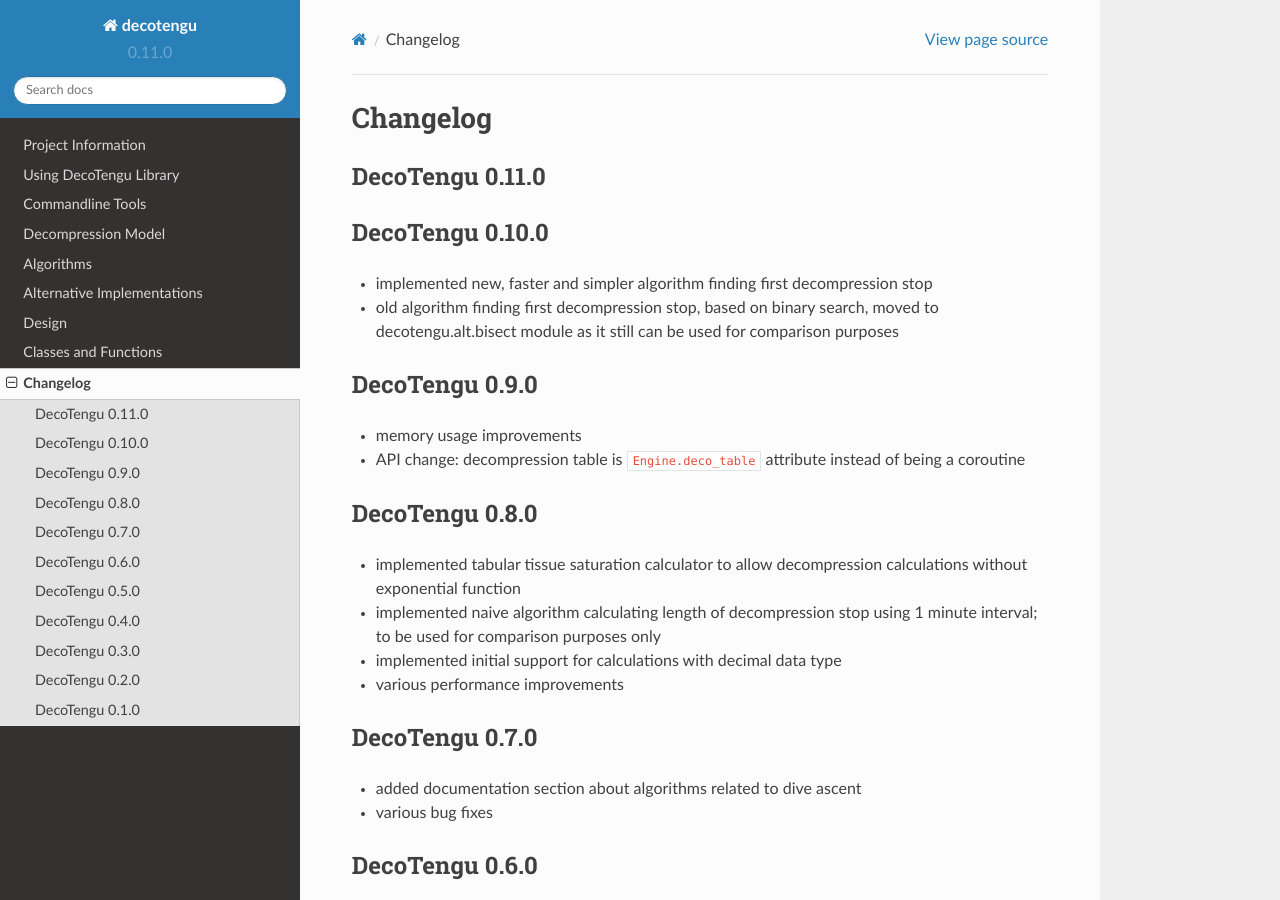
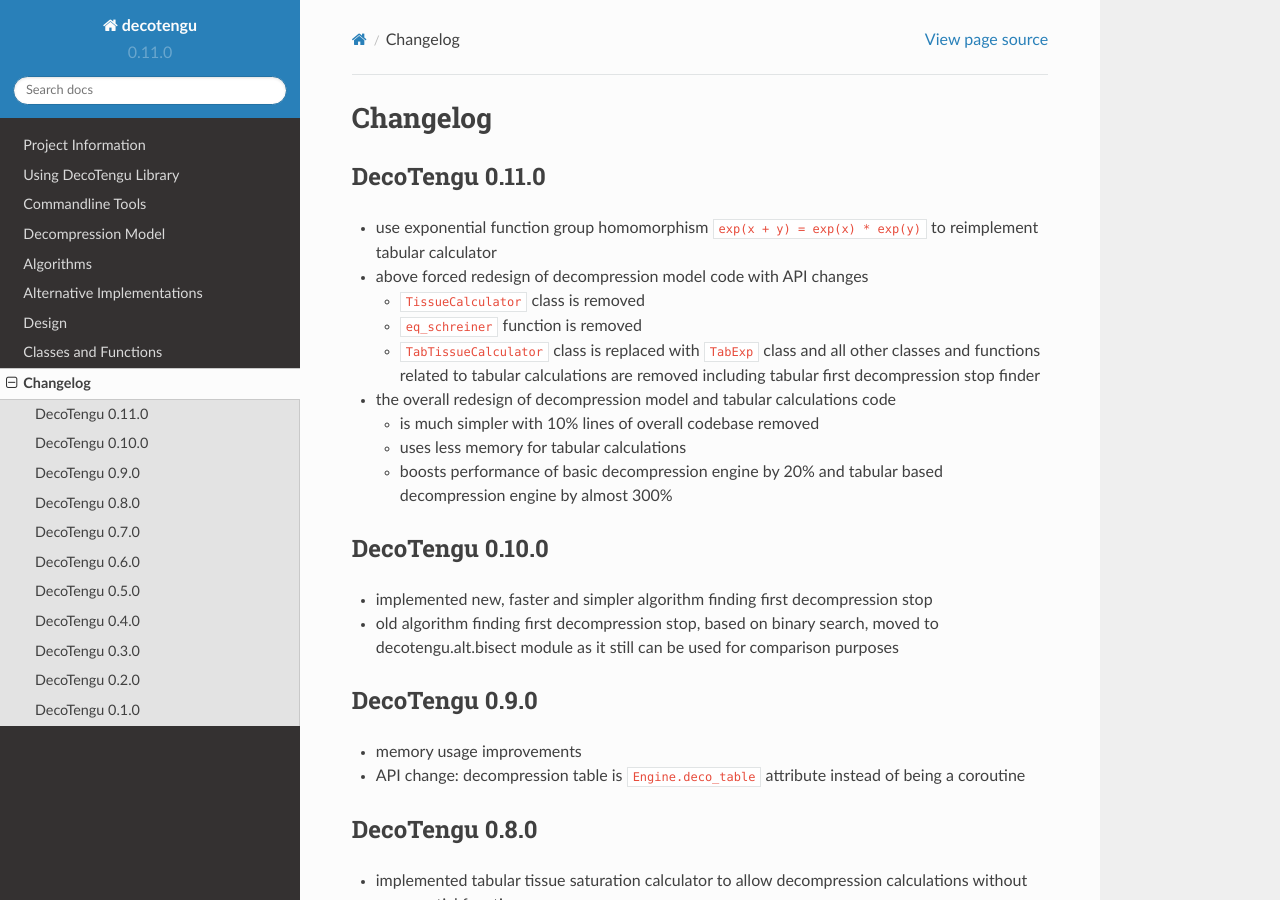
Before and after one commit to gully/decotengu, a Sphinx documentation site: the page built from doc/changelog.rst, in a window 1280 px wide and 900 px high. Built offline with Sphinx 7.4.7 and the Read the Docs theme 2.0.0, drawn with Linux system fonts in a browser that asks for light colours.

Commit message:
- added changelog for ver. 0.11.0

```diff
--- a/doc/changelog.rst
+++ b/doc/changelog.rst
@@ -2,6 +2,22 @@ Changelog
 =========
 DecoTengu 0.11.0
 ----------------
+- use exponential function group homomorphism ``exp(x + y) = exp(x) * exp(y)``
+  to reimplement tabular calculator
+- above forced redesign of decompression model code with API changes
+
+  - ``TissueCalculator`` class is removed
+  - ``eq_schreiner`` function is removed
+  - ``TabTissueCalculator`` class is replaced with ``TabExp`` class and all
+    other classes and functions related to tabular calculations are
+    removed including tabular first decompression stop finder
+
+- the overall redesign of decompression model and tabular calculations code
+
+  - is much simpler with 10% lines of overall codebase removed
+  - uses less memory for tabular calculations
+  - boosts performance of basic decompression engine by 20% and tabular
+    based decompression engine by almost 300%
 
 DecoTengu 0.10.0
 ----------------
```
